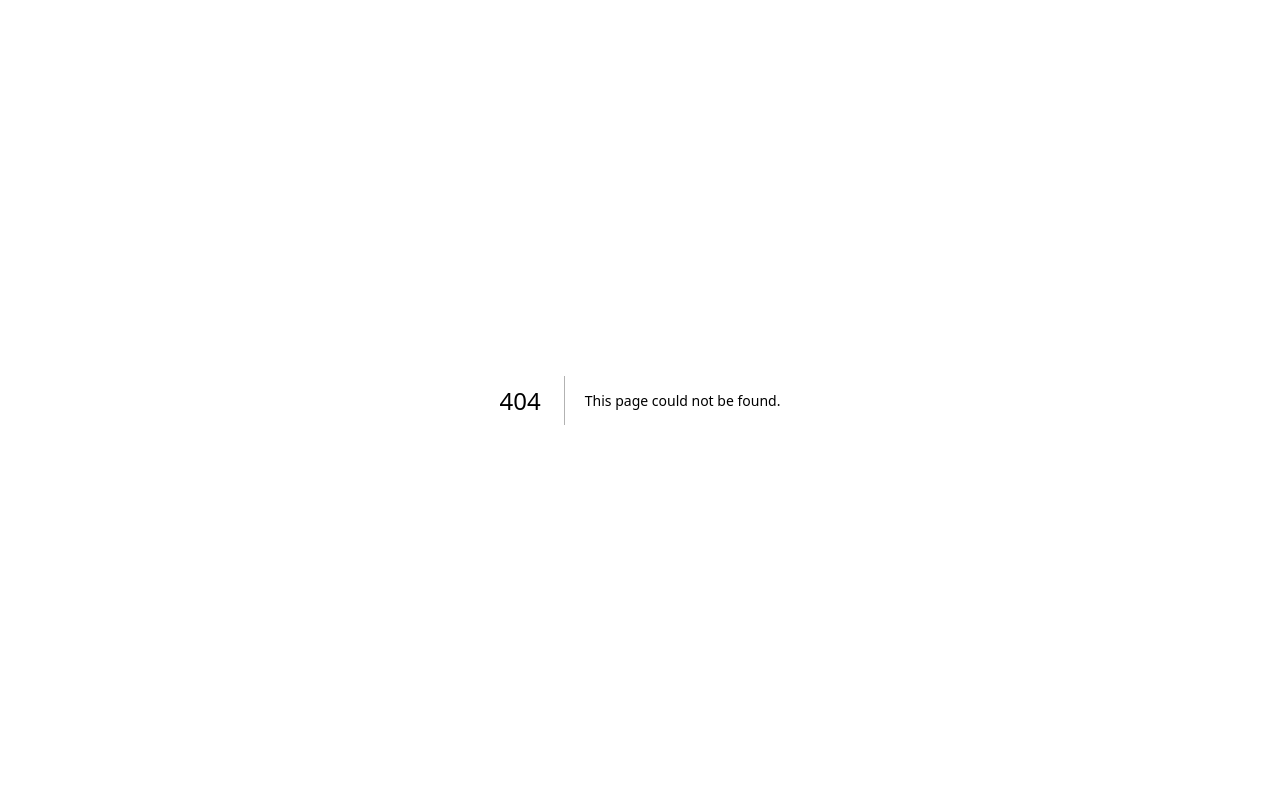
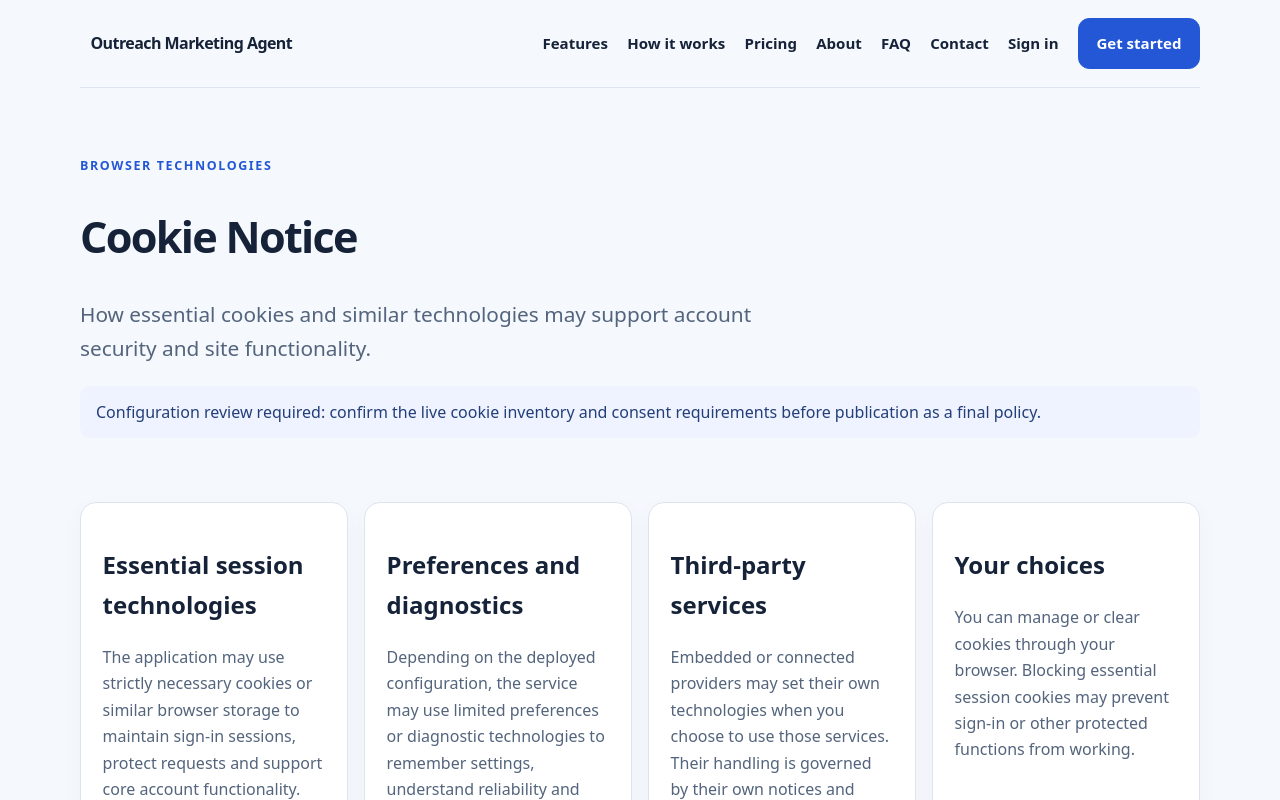
Before and after one commit to haseeb1984/Outreach-Marketing-Agent, a Next.js app in the folder frontend/: page /cookies in a window 1280 px wide. Before the commit this address had no page. Shown: the top 800 px of the page. Built offline with nearby package versions, Linux system fonts and the light colour scheme.

Commit message:
Add public marketing and trust pages

```diff
--- /dev/null
+++ b/frontend/app/cookies/page.tsx
@@ -0,0 +1,11 @@
+import type { Metadata } from "next";
+import { SiteHeader, SiteFooter } from "../components/site-chrome";
+export const metadata: Metadata = { title: "Cookie Notice", description: "Information about cookies and browser storage used by the service." };
+const sections:[string,string][]=[
+["Essential session technologies","The application may use strictly necessary cookies or similar browser storage to maintain sign-in sessions, protect requests and support core account functionality. These technologies are required for the service features you request."],
+["Preferences and diagnostics","Depending on the deployed configuration, the service may use limited preferences or diagnostic technologies to remember settings, understand reliability and protect the platform. Optional analytics or advertising cookies should not be enabled without the required notice and consent."],
+["Third-party services","Embedded or connected providers may set their own technologies when you choose to use those services. Their handling is governed by their own notices and settings."],
+["Your choices","You can manage or clear cookies through your browser. Blocking essential session cookies may prevent sign-in or other protected functions from working."],
+["Configuration and review","This notice must be checked against the actual production cookie inventory, domains, lifetimes and consent tooling before launch. It does not claim that optional analytics or advertising cookies are currently deployed."]
+];
+export default function CookiesPage(){return <><SiteHeader/><main className="wrap"><section className="page-head"><p className="eyebrow">Browser technologies</p><h1>Cookie Notice</h1><p className="lead">How essential cookies and similar technologies may support account security and site functionality.</p><p className="notice" role="note">Configuration review required: confirm the live cookie inventory and consent requirements before publication as a final policy.</p></section><div className="cards">{sections.map(([h,b])=><article className="card" key={h}><h2>{h}</h2><p>{b}</p></article>)}</div></main><SiteFooter/></>;}
```
